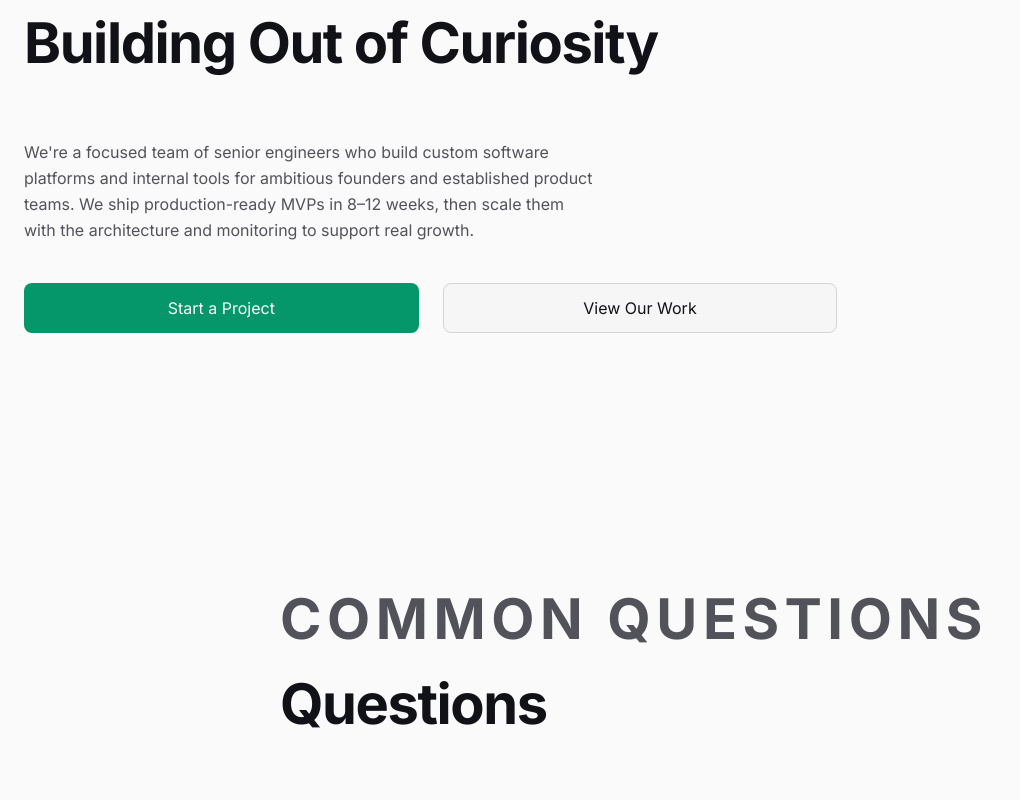
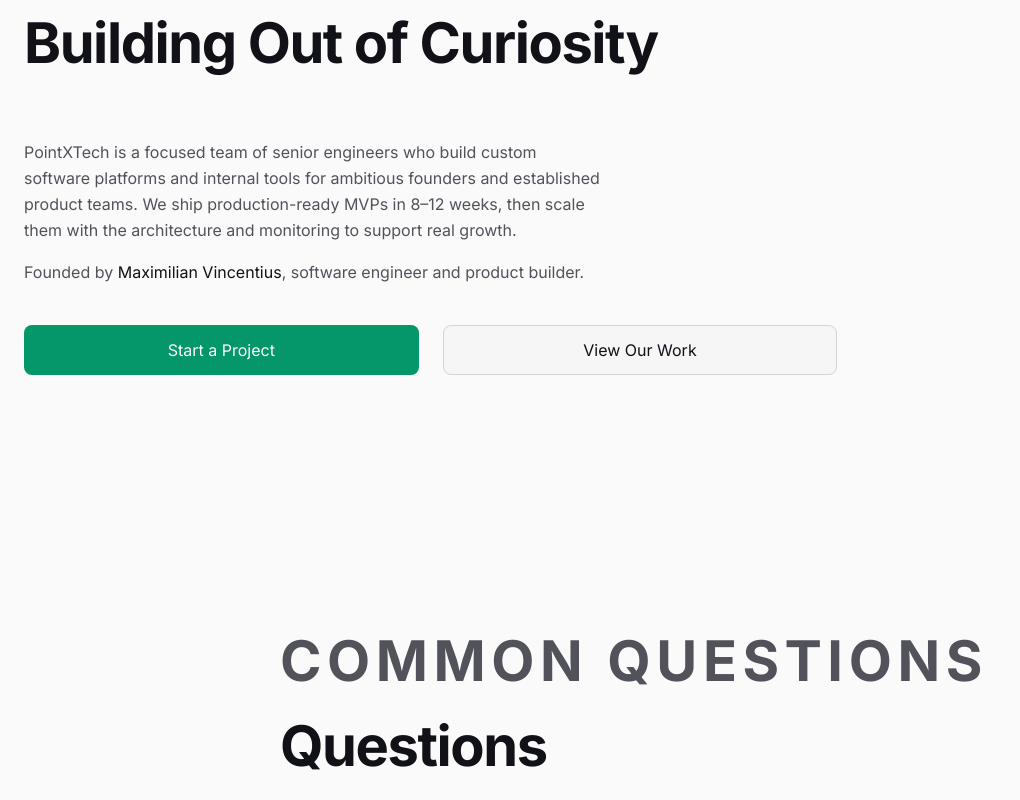
Before and after one commit to maximilianvincentius/pointxtech, a React (Vite) app: page / in a window 1280 px wide. Shown: the part 6380-7180 px from the top of the page, without its empty margins (0-1020 px from the left). Built offline with nearby package versions, Linux system fonts and the light colour scheme.

Commit message:
chore(seo): add Maximilian Vincentius on footer and about

```diff
--- a/index.html
+++ b/index.html
@@ -31,8 +31,8 @@
       property="og:description"
       content="PointXTech is a software engineering studio building scalable web applications, mobile apps, and backend systems — from product discovery through launch and scale."
     />
-    <meta property="og:image" content="https://pointxtech.com/og-image.png" />
-    <meta property="og:image:type" content="image/png" />
+    <meta property="og:image" content="https://pointxtech.com/og-image.webp" />
+    <meta property="og:image:type" content="image/webp" />
     <meta property="og:image:width" content="1200" />
     <meta property="og:image:height" content="629" />
     <meta
@@ -50,7 +50,7 @@
       name="twitter:description"
       content="PointXTech is a software engineering studio building scalable web applications, mobile apps, and backend systems — from product discovery through launch and scale."
     />
-    <meta name="twitter:image" content="https://pointxtech.com/og-image.png" />
+    <meta name="twitter:image" content="https://pointxtech.com/og-image.webp" />
     <meta
       name="twitter:image:alt"
       content="PointXTech — software engineering studio"
@@ -83,8 +83,13 @@
             "name": "PointXTech",
             "url": "https://pointxtech.com/",
             "logo": "https://pointxtech.com/favicon.svg",
-            "image": "https://pointxtech.com/og-image.png",
+            "image": "https://pointxtech.com/og-image.webp",
             "description": "PointXTech is a software engineering studio that designs, builds, and scales digital products for ambitious businesses.",
+            "sameAs": [
+              "https://www.maximilianvincentius.com/",
+              "https://github.com/maximilianvincentius",
+              "https://www.linkedin.com/in/maximilian-vincentius-ba123638a/"
+            ],
             "founder": {
               "@id": "https://www.maximilianvincentius.com/#person"
             }
@@ -95,6 +100,12 @@
             "name": "Maximilian Vincentius",
             "url": "https://www.maximilianvincentius.com/",
             "jobTitle": "Founder & Software Engineer",
+            "email": "maximilianvincentius@gmail.com",
+            "sameAs": [
+              "https://pointxtech.com/",
+              "https://github.com/maximilianvincentius",
+              "https://www.linkedin.com/in/maximilian-vincentius-ba123638a/"
+            ],
             "worksFor": {
               "@id": "https://pointxtech.com/#organization"
             }
@@ -124,7 +135,7 @@
           {
             "@type": "ImageObject",
             "@id": "https://pointxtech.com/#primaryimage",
-            "url": "https://pointxtech.com/og-image.png",
+            "url": "https://pointxtech.com/og-image.webp",
             "width": 1200,
             "height": 629
           }
@@ -133,7 +144,8 @@
     </script>
 
     <!-- Icons -->
-    <link rel="icon" type="image/png" sizes="48x48" href="/favicon.svg" />
+    <link rel="icon" type="image/svg+xml" href="/favicon.svg" />
+    <link rel="icon" type="image/png" sizes="32x32" href="/favicon-32x32.png" />
     <link rel="apple-touch-icon" sizes="180x180" href="/favicon.png" />
 
     <style>
--- a/src/components/sections/AboutSection.tsx
+++ b/src/components/sections/AboutSection.tsx
@@ -14,7 +14,19 @@
 
       <div className="mt-16 max-w-xl text-muted leading-relaxed">
         <p>
-          We're a focused team of senior engineers who build custom software platforms and internal tools for ambitious founders and established product teams. We ship production-ready MVPs in 8–12 weeks, then scale them with the architecture and monitoring to support real growth.
+          PointXTech is a focused team of senior engineers who build custom software platforms and internal tools for ambitious founders and established product teams. We ship production-ready MVPs in 8–12 weeks, then scale them with the architecture and monitoring to support real growth.
+        </p>
+        <p className="mt-4">
+          Founded by{' '}
+          <a
+            href="https://www.maximilianvincentius.com/"
+            target="_blank"
+            rel="noopener noreferrer"
+            className="font-medium text-ink transition-colors hover:text-accent"
+          >
+            Maximilian Vincentius
+          </a>
+          , software engineer and product builder.
         </p>
       </div>
 
--- a/src/components/sections/FooterSection.tsx
+++ b/src/components/sections/FooterSection.tsx
@@ -24,7 +24,16 @@
             PointXTech
           </a>
           <p className="mt-3 max-w-sm text-sm leading-relaxed text-muted">
-            Independent projects, still evolving.
+            Independent projects, still evolving. Founded by{' '}
+            <a
+              href="https://www.maximilianvincentius.com/"
+              target="_blank"
+              rel="noopener noreferrer"
+              className="font-medium text-ink transition-colors hover:text-accent"
+            >
+              Maximilian Vincentius
+            </a>
+            .
           </p>
         </div>
 
```
Also changed, not shown: public/favicon-32x32.png (added).
